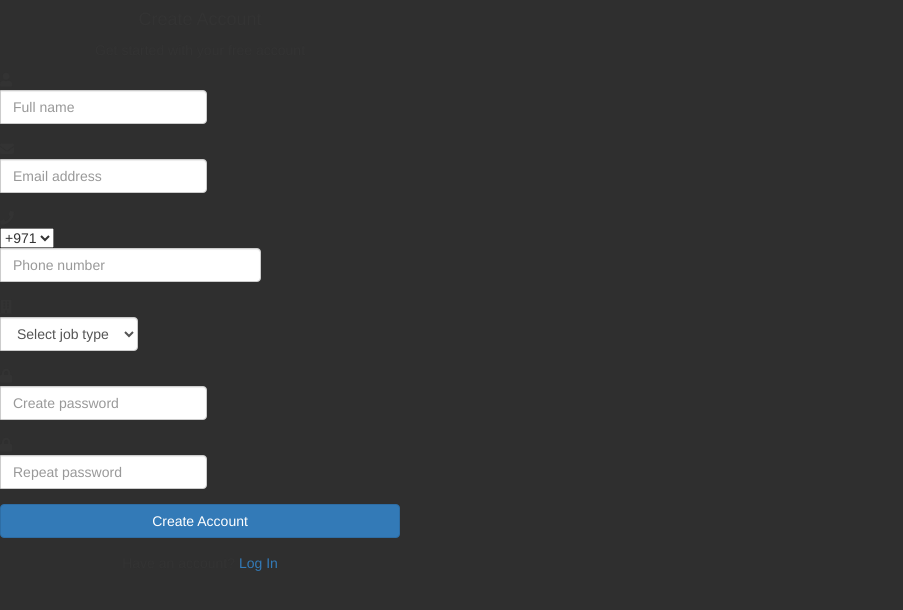
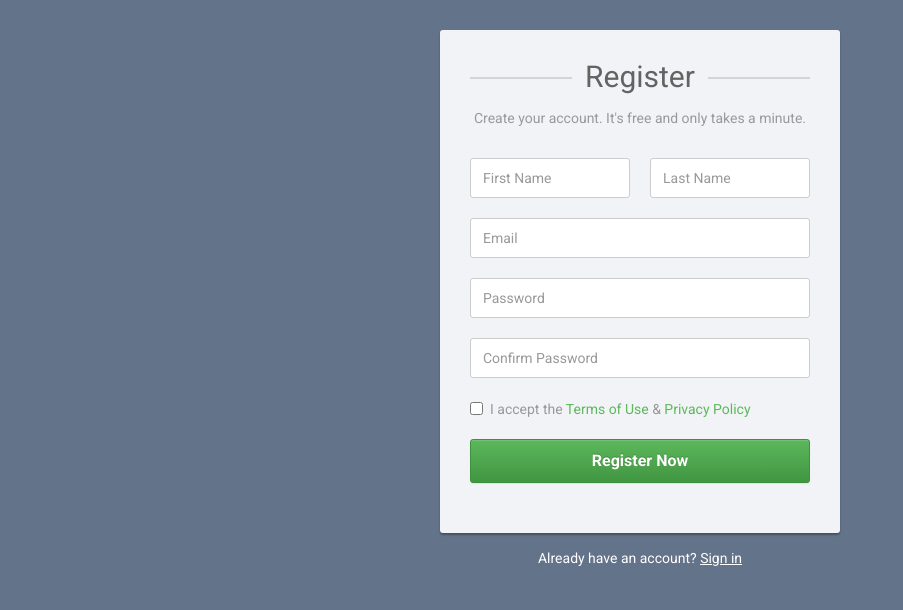
Before and after one commit to alvaromd28/proyecto2, a PHP site: page /register.php in a window 1280 px wide. Shown: the top 610 px of the page, without its empty margins (0-903 px from the left). Run offline with PHP 8.4, Linux system fonts and the light colour scheme; some libraries are stand-ins or nearby versions.

Commit message:
Add files via upload

```diff
--- a/register.php
+++ b/register.php
@@ -1,82 +1,45 @@
 <!DOCTYPE html>
-<html>
-
+<html lang="en">
 <head>
-    <title></title>
 <meta charset="utf-8">
+<meta http-equiv="X-UA-Compatible" content="IE=edge">
 <meta name="viewport" content="width=device-width, initial-scale=1">
+<link href="https://fonts.googleapis.com/css?family=Roboto:400,700" rel="stylesheet">
+<title>Bootstrap Simple Registration Form</title>
 <link rel="stylesheet" href="https://maxcdn.bootstrapcdn.com/bootstrap/3.3.7/css/bootstrap.min.css">
-    <script src="https://ajax.googleapis.com/ajax/libs/jquery/3.1.1/jquery.min.js"></script>
+<link rel="stylesheet" href="https://maxcdn.bootstrapcdn.com/bootstrap/3.3.7/css/bootstrap-theme.min.css">
+<script src="https://ajax.googleapis.com/ajax/libs/jquery/1.12.4/jquery.min.js"></script>
 <script src="https://maxcdn.bootstrapcdn.com/bootstrap/3.3.7/js/bootstrap.min.js"></script>
-    <link href="https://fonts.googleapis.com/css?family=Oswald" rel="stylesheet">
-    <link rel="stylesheet" type="text/css" href="style/style.css">
-    <link rel="stylesheet" href="https://use.fontawesome.com/releases/v5.6.3/css/all.css" integrity="sha384-UHRtZLI+pbxtHCWp1t77Bi1L4ZtiqrqD80Kn4Z8NTSRyMA2Fd33n5dQ8lWUE00s/"
-        crossorigin="anonymous">
-
+<link rel="stylesheet" type="text/css" href="style/main.css">
 </head>
-
 <body>
-    <div class="card bg-light">
-        <article class="card-body mx-auto" style="max-width: 400px;">
-            <h4 class="card-title mt-3 text-center">Create Account</h4>
-            <p class="text-center">Get started with your free account</p>
-
-
-            <form>
-                <div class="form-group input-group">
-                    <div class="input-group-prepend">
-                        <span class="input-group-text"> <i class="fa fa-user"></i> </span>
+<div class="signup-form">
+    <form action="/examples/actions/confirmation.php" method="post">
+		<h2>Register</h2>
+		<p class="hint-text">Create your account. It's free and only takes a minute.</p>
+        <div class="form-group">
+			<div class="row">
+				<div class="col-xs-6"><input type="text" class="form-control" name="first_name" placeholder="First Name" required="required"></div>
+				<div class="col-xs-6"><input type="text" class="form-control" name="last_name" placeholder="Last Name" required="required"></div>
 			</div>
-                    <input name="" class="form-control" placeholder="Full name" type="text">
         </div>
-                <div class="form-group input-group">
-                    <div class="input-group-prepend">
-                        <span class="input-group-text"> <i class="fa fa-envelope"></i> </span>
+        <div class="form-group">
+        	<input type="email" class="form-control" name="email" placeholder="Email" required="required">
         </div>
-                    <input name="" class="form-control" placeholder="Email address" type="email">
+		<div class="form-group">
+            <input type="password" class="form-control" name="password" placeholder="Password" required="required">
         </div>
-                <div class="form-group input-group">
-                    <div class="input-group-prepend">
-                        <span class="input-group-text"> <i class="fa fa-phone"></i> </span>
+		<div class="form-group">
+            <input type="password" class="form-control" name="confirm_password" placeholder="Confirm Password" required="required">
         </div>
-                    <select class="custom-select" style="max-width: 120px;">
-                        <option selected="">+971</option>
-                        <option value="1">+972</option>
-                        <option value="2">+198</option>
-                        <option value="3">+701</option>
-                    </select>
-                    <input name="" class="form-control" placeholder="Phone number" type="text">
+        <div class="form-group">
+			<label class="checkbox-inline"><input type="checkbox" required="required"> I accept the <a href="#">Terms of Use</a> &amp; <a href="#">Privacy Policy</a></label>
 		</div>
-                <div class="form-group input-group">
-                    <div class="input-group-prepend">
-                        <span class="input-group-text"> <i class="fa fa-building"></i> </span>
+		<div class="form-group">
+            <button type="submit" class="btn btn-success btn-lg btn-block">Register Now</button>
         </div>
-                    <select class="form-control">
-                        <option selected=""> Select job type</option>
-                        <option>Designer</option>
-                        <option>Manager</option>
-                        <option>Accaunting</option>
-                    </select>
-                </div> <!-- form-group end.// -->
-                <div class="form-group input-group">
-                    <div class="input-group-prepend">
-                        <span class="input-group-text"> <i class="fa fa-lock"></i> </span>
-                    </div>
-                    <input class="form-control" placeholder="Create password" type="password">
-                </div> <!-- form-group// -->
-                <div class="form-group input-group">
-                    <div class="input-group-prepend">
-                        <span class="input-group-text"> <i class="fa fa-lock"></i> </span>
-                    </div>
-                    <input class="form-control" placeholder="Repeat password" type="password">
-                </div> <!-- form-group// -->
-                <div class="form-group">
-                    <button type="submit" class="btn btn-primary btn-block"> Create Account </button>
-                </div>
-                <p class="text-center">Have an account? <a href="">Log In</a> </p>
     </form>
-        </article>
+	<div class="text-center">Already have an account? <a href="#">Sign in</a></div>
 </div>
 </body>
-
 </html>
```
Lines whose indentation alone changed are shown as unchanged.
